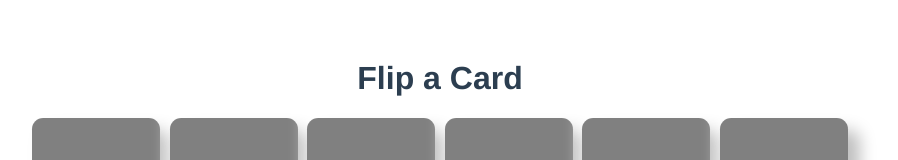
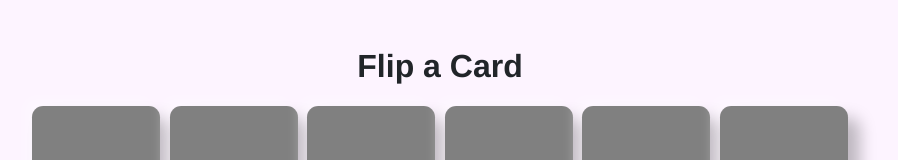
Before and after one commit to erwinchang/vue-example, a Vue app: page / in a window 1280 px wide. Shown: the top 160 px of the page, without its empty margins (200-1098 px from the left). Built offline with nearby package versions, Linux system fonts and the light colour scheme.

Commit message:
patch App css

```diff
--- a/src/App.vue
+++ b/src/App.vue
@@ -153,13 +153,24 @@ export default {
 </script>
 
 <style>
+html,
+body {
+  margin: 0;
+  padding: 0;
+}
 #app {
   font-family: Avenir, Helvetica, Arial, sans-serif;
   -webkit-font-smoothing: antialiased;
   -moz-osx-font-smoothing: grayscale;
   text-align: center;
-  color: #2c3e50;
-  margin-top: 60px;
+  background: #fdf4ff;
+  padding-top: 3em;
+  color: #212529;
+  height: 100vh;
+}
+
+h1 {
+  margin-top: 0;
 }
 
 .game-board {
@@ -175,4 +186,7 @@ export default {
   color: #fff;
   padding: 1em 2em;
 }
+.shuffle-card-move {
+  transition: transform 0.8s ease-in;
+}
 </style>
--- a/src/components/Card.vue
+++ b/src/components/Card.vue
@@ -34,8 +34,6 @@ export default {
         const flippedStyles = computed(() => {
             if (props.visible) {
                 return "is-flipped";
-            } else {
-                return "console";
             }
         });
 
```
